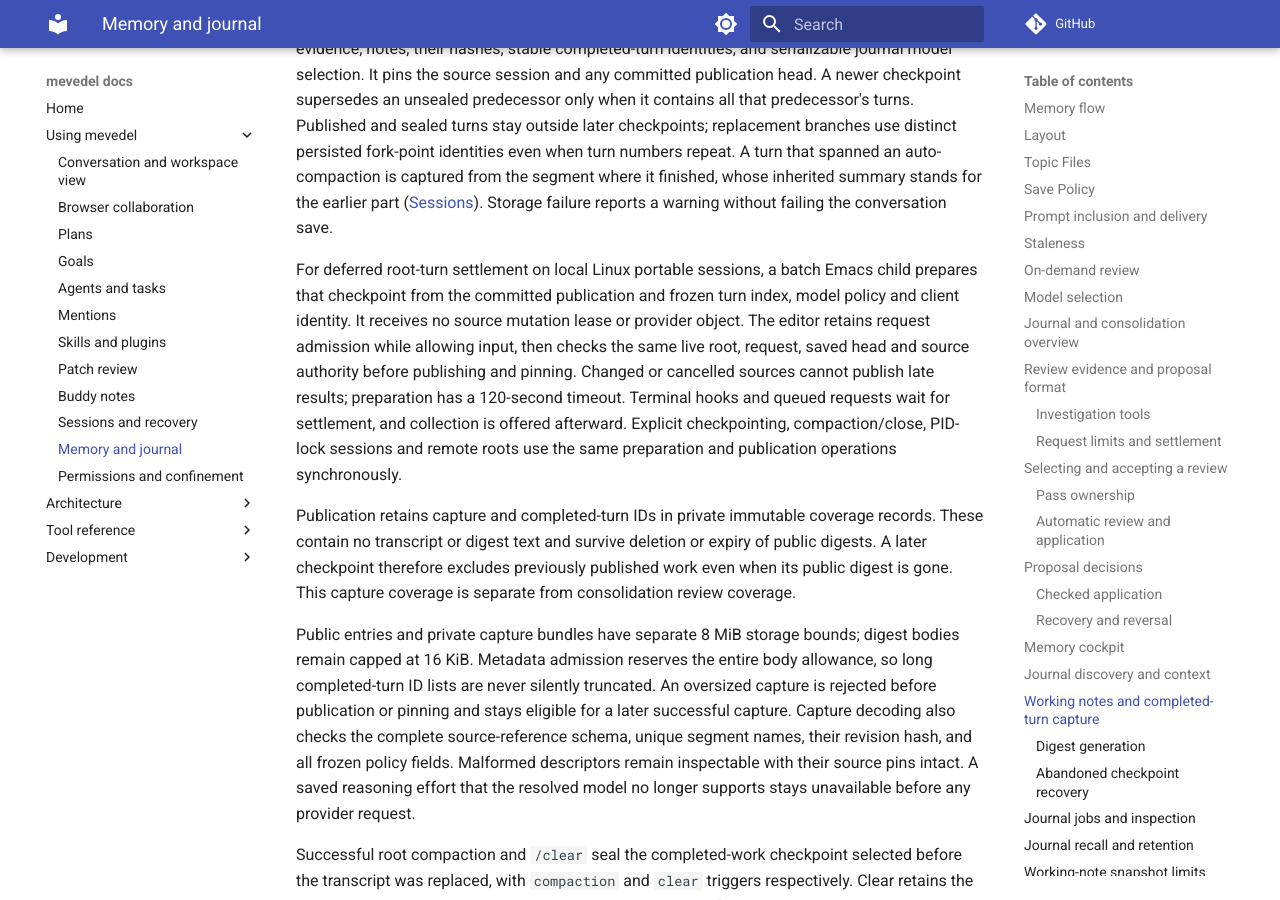
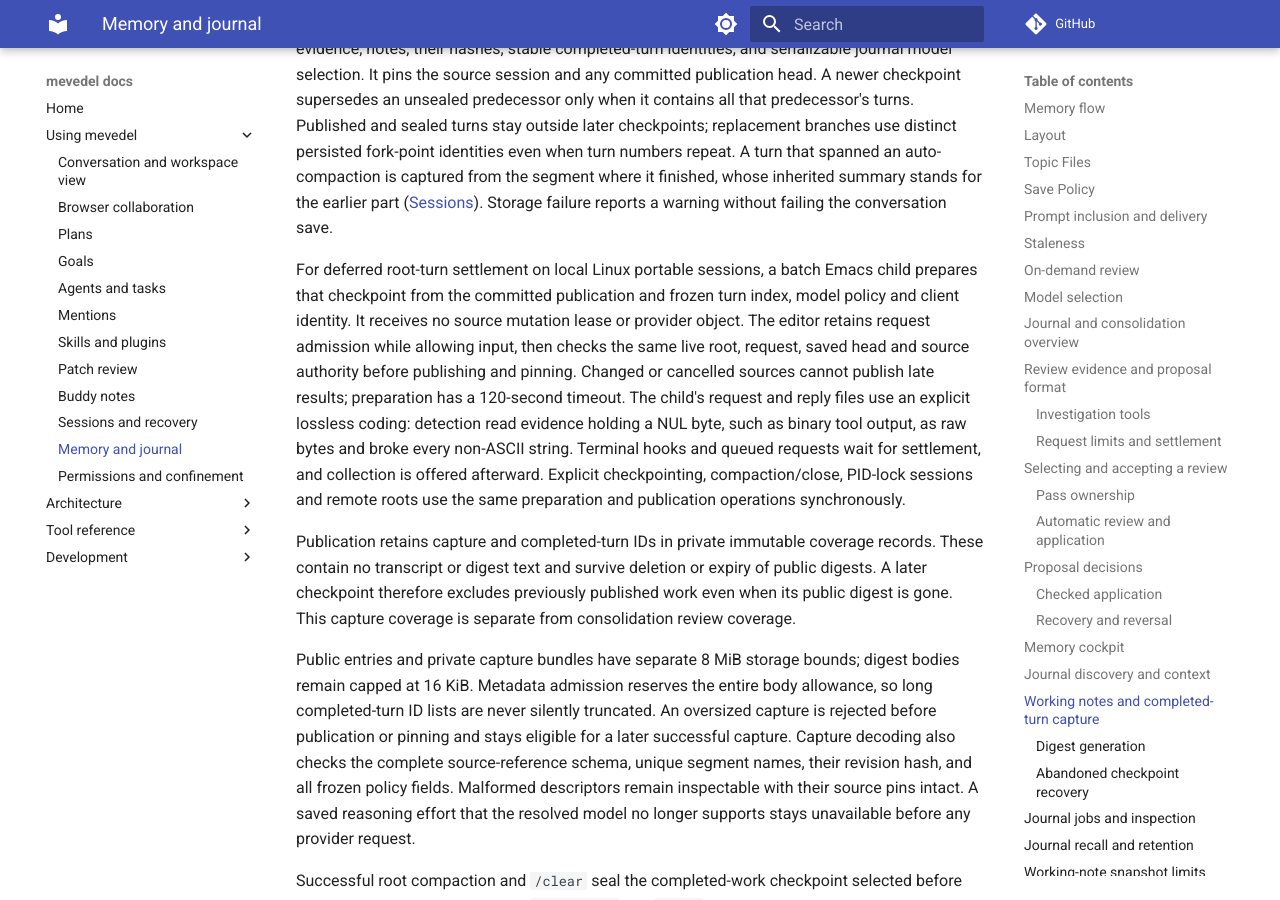
Before and after one commit to FrauH0lle/mevedel, an MkDocs documentation site: the page built from docs/memory.md, in a window 1280 px wide and 900 px high, scrolled down 17232 px. Built offline with MkDocs 1.6.1 and Material for MkDocs 9.7.7, drawn with Linux system fonts in a browser that asks for light colours; comment, search, counter and statistics services are not loaded.

Commit message:
fix(journal): Exchange worker files with an explicit lossless coding
Turn-end checkpoints of portable sessions are prepared by a batch child
that prints its reply to a file.  The editor read it back with coding
detection.  Evidence containing a NUL byte, here a Bash command that
printed the first bytes of a PNG, made Emacs decode the whole reply as
no-conversion, so every non-ASCII string came back as unibyte raw bytes
and publishing failed with "Wrong type argument: json-value-p".

* mevedel-journal-worker.el (mevedel-journal-worker--write)
(mevedel-journal-worker--read): New.  Print and read with utf-8-emacs.
(mevedel-journal-worker-start, mevedel-journal-worker--run): Use them
for the request and the reply.

* docs/memory.md: Note the explicit coding.

* test/test-mevedel-journal-worker.el (mevedel-journal-worker--read):
New.  Round-trip NUL bytes beside non-ASCII text.

```diff
--- a/docs/memory.md
+++ b/docs/memory.md
@@ -753,7 +753,10 @@ turn index, model policy and client identity. It receives no source mutation
 lease or provider object. The editor retains request admission while allowing
 input, then checks the same live root, request, saved head and source authority
 before publishing and pinning. Changed or cancelled sources cannot publish late
-results; preparation has a 120-second timeout. Terminal hooks and queued requests
+results; preparation has a 120-second timeout. The child's request and reply
+files use an explicit lossless coding: detection read evidence holding a NUL
+byte, such as binary tool output, as raw bytes and broke every non-ASCII string.
+Terminal hooks and queued requests
 wait for settlement, and collection is offered afterward. Explicit checkpointing,
 compaction/close, PID-lock sessions and remote roots use the same preparation
 and publication operations synchronously.
```
Also changed, not shown: 2 other files.
